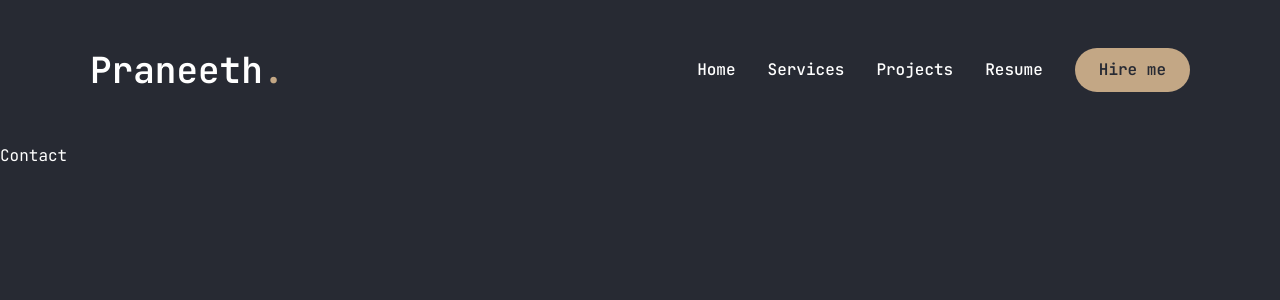
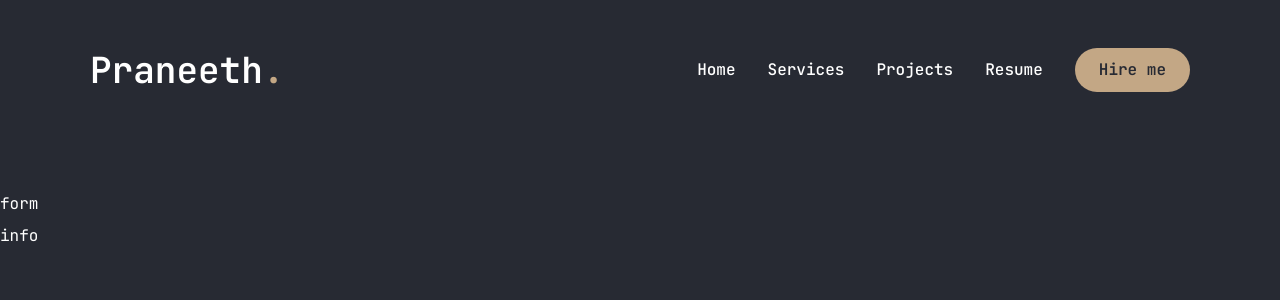
Before and after one commit to PraneethBunny123/Portfolio, a Next.js app: page /contact in a window 1280 px wide. Shown: the top 300 px of the page. Built offline with nearby package versions, Linux system fonts and the light colour scheme.

Commit message:
added outline of the contact page

```diff
--- a/app/contact/page.jsx
+++ b/app/contact/page.jsx
@@ -4,7 +4,7 @@ import { Input } from "@/components/ui/input";
 import { Textarea } from "@/components/ui/textarea";
 import { motion } from "framer-motion";
 import { FaPhoneAlt, FaEnvelope, FaMapMarkerAlt } from "react-icons/fa";
-import emailjs from "emailjs-com";
+// import emailjs from "emailjs-com";
 import { useState } from "react";
 
 const info = [
@@ -28,8 +28,24 @@ const info = [
 
 export default function Contact() {
     return (
-        <div>
-            Contact
-        </div>
+        <motion.section
+            initial={{ opacity: 0 }}
+            animate={{
+                opacity: 1,
+                transition: { delay: 2, duration: 0.4, ease: "easeIn" },
+            }}
+            className="py-12"
+        >
+            <div>
+                <div>
+                    {/* form */}
+                    <div>
+                        <form>form</form>
+                    </div>
+                    {/* info */}
+                    <div>info</div>
+                </div>
+            </div>
+        </motion.section>
     )
 }
```
